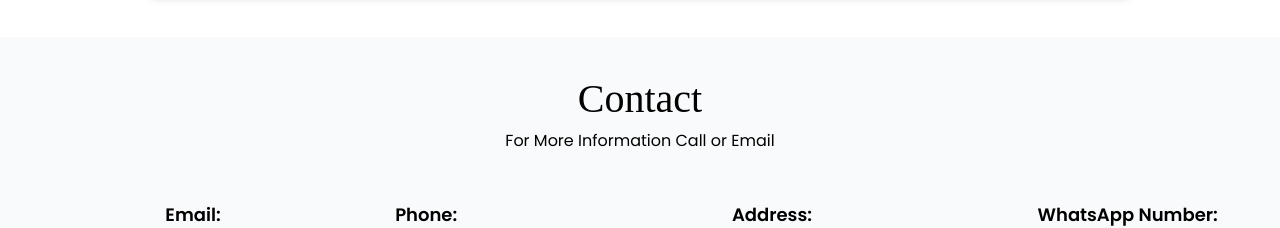
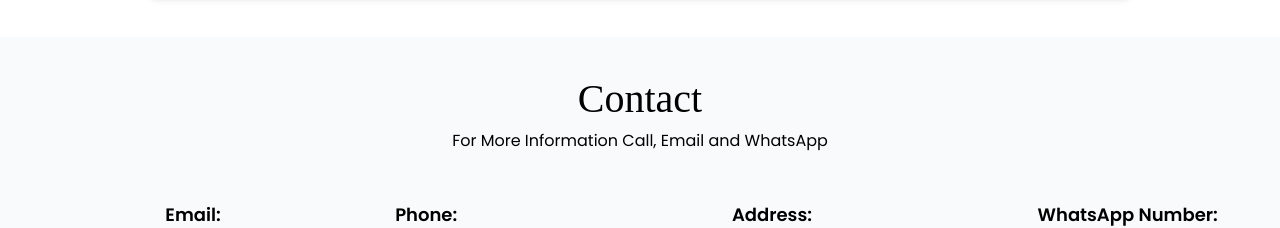
Before and after one commit to Godfred-Adjetey99/breevStay, a React (Vite) app: page / in a window 1280 px wide. Shown: the part 2220-2448 px from the top of the page. Built offline with nearby package versions, Linux system fonts and the light colour scheme; a web font is replaced by a local one.

Commit message:
made changes

```diff
--- a/src/components/Contact.jsx
+++ b/src/components/Contact.jsx
@@ -5,7 +5,7 @@ import { Link } from "react-router-dom"
 const Contact = () => {
   return (
     <section className="flex flex-col justify-center items-center px-10 bg-gray-50 w-full" id="contact">
-      <Title title="Contact" subtitle="For More Information Call or Email" />
+      <Title title="Contact" subtitle="For More Information Call, Email and WhatsApp" />
       <div className="flex flex-wrap pt-7 pb-30">
         {ContactInfo.map((item) => (
       <div className="flex  ml-10" key={item.id}>
```
